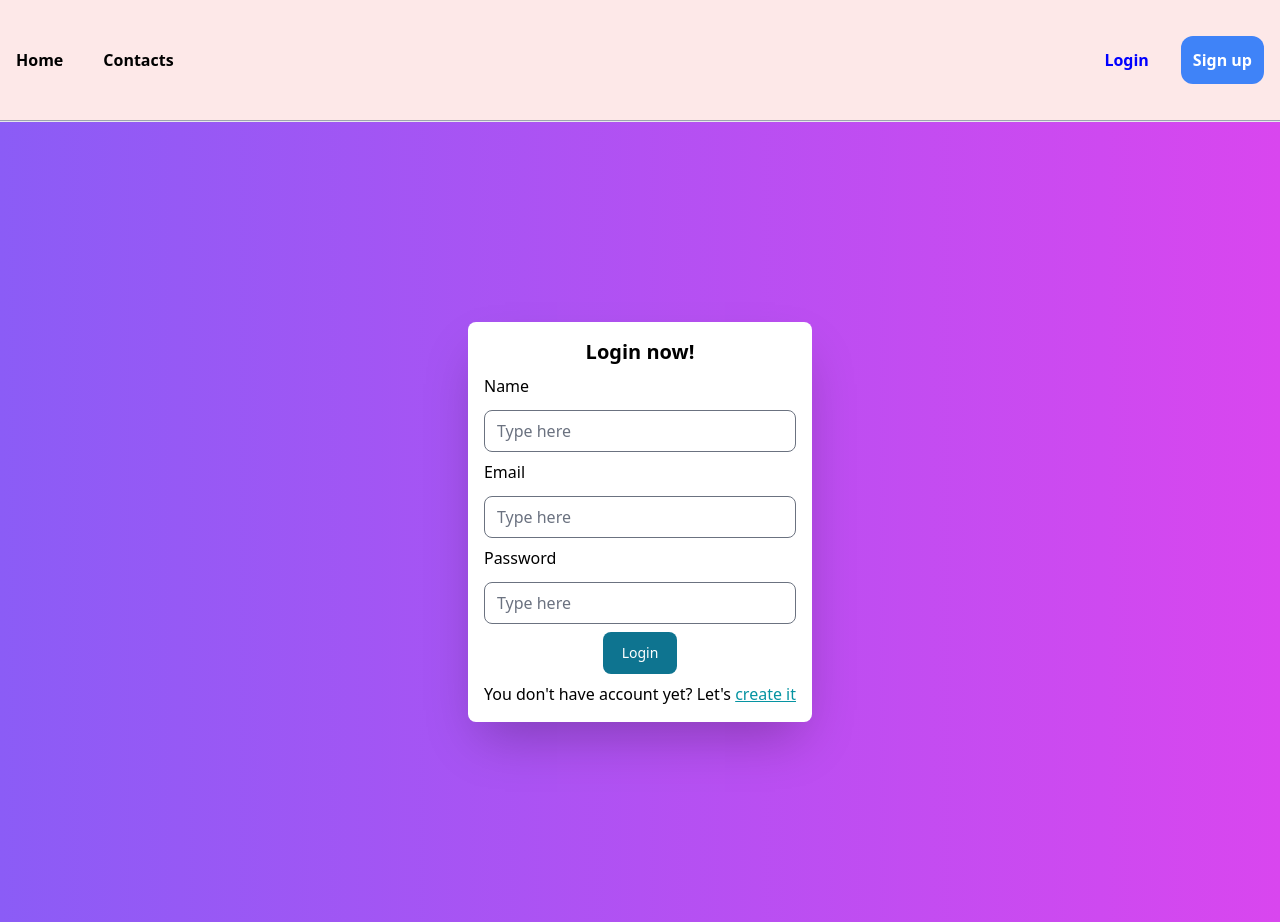
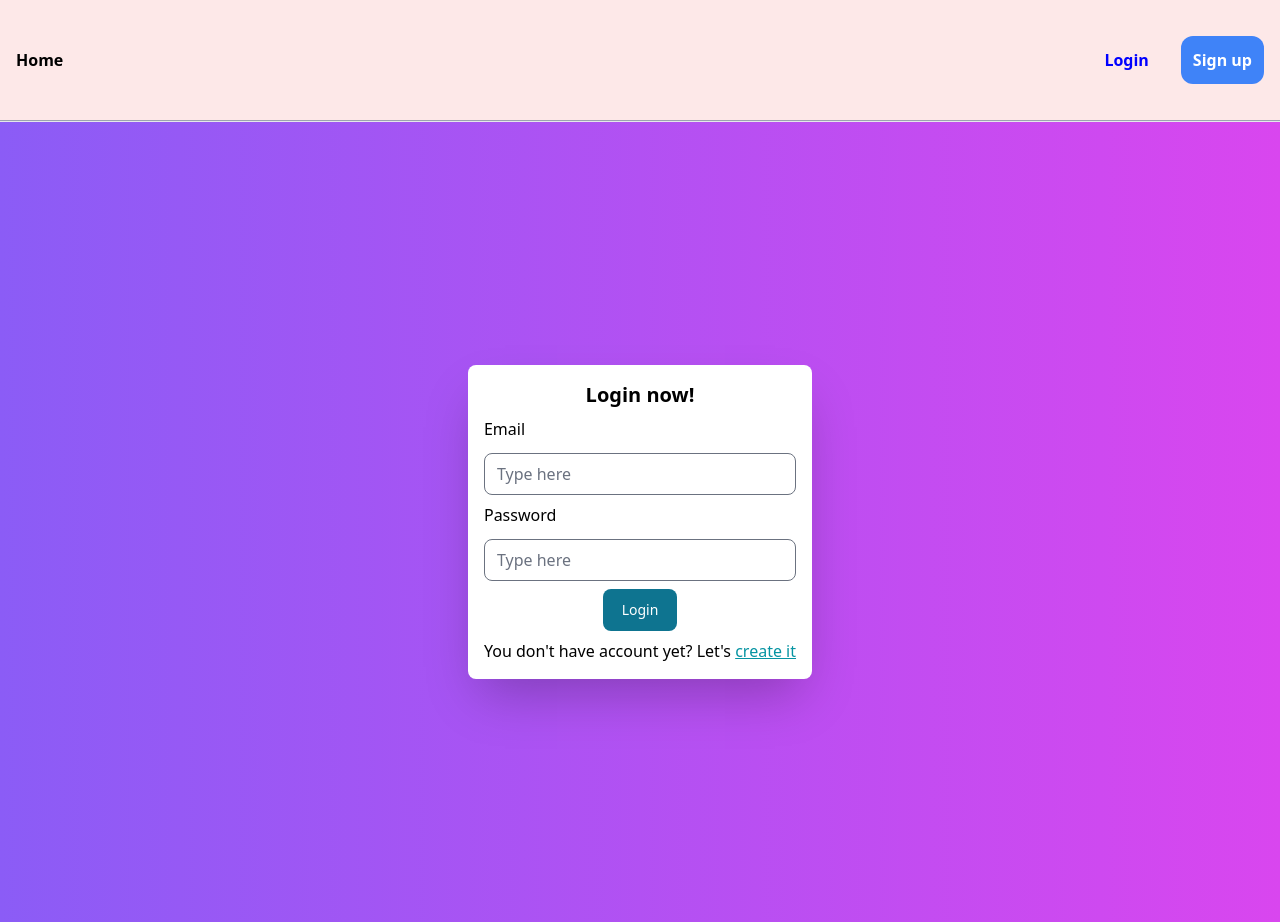
Before and after one commit to Carriedbydog/Phonebook, a React (Create React App) app: page /goit-react-hw-08-phonebook/login in a window 1280 px wide. Built offline with nearby package versions, Linux system fonts and the light colour scheme.

Commit message:
fixed mistakes

```diff
--- a/src/components/Header/Header.jsx
+++ b/src/components/Header/Header.jsx
@@ -21,11 +21,13 @@ export const Header = () => {
             Home
           </NavLink>
         </li>
-        <li>
-          <NavLink className="font-bold hover:text-blue-500" to="/contacts">
-            Contacts
-          </NavLink>
-        </li>
+        {isLogin && (
+          <li>
+            <NavLink className="font-bold hover:text-blue-500" to="/contacts">
+              Contacts
+            </NavLink>
+          </li>
+        )}
       </ul>
       <nav>
         <section className="MOBILE-MENU flex lg:hidden overflow-hidden">
--- a/src/components/PhoneBook/PhoneBook.jsx
+++ b/src/components/PhoneBook/PhoneBook.jsx
@@ -11,7 +11,7 @@ import {
 } from 'redux/phonebook/operations';
 import { useEffect } from 'react';
 
-const App = () => {
+const PhoneBook = () => {
   const dispatch = useDispatch();
   const contacts = useSelector(selectContacts);
   const filter = useSelector(selectFilter);
@@ -66,4 +66,4 @@ const App = () => {
   );
 };
 
-export default App;
+export default PhoneBook;
--- a/src/components/UserMenu/UserMenu.jsx
+++ b/src/components/UserMenu/UserMenu.jsx
@@ -4,14 +4,14 @@ import { logoutThunk } from 'redux/auth/operations';
 import { selectUser } from 'redux/auth/selectors';
 
 const UserMenu = () => {
-  const user = useSelector(selectUser);
+  const { email } = useSelector(selectUser);
   const dispatch = useDispatch();
   const handleLogout = () => {
     dispatch(logoutThunk());
   };
   return (
-    <div className="hidden lg:flex justify-center items-center gap-3">
-      {user?.name && <p className="text-2xl">{user.name} | </p>}
+    <div className="hidden lg:flex justify-center items-center gap-3 px-4">
+      <p className="text-2xl">{email} | </p>
       <button
         className="p-4 font-semibold rounded-xl text-white bg-blue-500 hover:bg-blue-700"
         onClick={handleLogout}
--- a/src/pages/Contacts/Contacts.jsx
+++ b/src/pages/Contacts/Contacts.jsx
@@ -2,22 +2,10 @@ import React from 'react';
 import PhoneBook from 'components/PhoneBook/PhoneBook';
 import { selectIsLoggedIn } from 'redux/auth/selectors';
 import { useSelector } from 'react-redux';
-import { Link } from 'react-router-dom';
 
 const Contacts = () => {
   const isLoggedIn = useSelector(selectIsLoggedIn);
-  return (
-    <div>
-      {!isLoggedIn ? (
-        <h3>
-          If you want to see PhoneBook, you have to login <Link to="/login" />
-        </h3>
-      ) : (
-        <PhoneBook />
-      )}
-      {/* {isLoggedIn && <PhoneBook />} */}
-    </div>
-  );
+  return <div>{isLoggedIn && <PhoneBook />}</div>;
 };
 
 export default Contacts;
--- a/src/pages/Login/Login.jsx
+++ b/src/pages/Login/Login.jsx
@@ -37,15 +37,6 @@ const Login = () => {
       >
         <h1 className="text-center text-xl font-bold">Login now!</h1>
         <label className="grid gap-3">
-          Name
-          <input
-            type="text"
-            placeholder="Type here"
-            className="input input-bordered w-full max-w-xs rounded-lg"
-            {...register('name')}
-          />
-        </label>
-        <label className="grid gap-3">
           Email
           <input
             type="text"
--- a/src/pages/Register/Register.jsx
+++ b/src/pages/Register/Register.jsx
@@ -31,15 +31,6 @@ const Register = () => {
       >
         <h1 className="text-center text-xl font-bold">Sign up</h1>
         <label className="grid gap-3">
-          Name
-          <input
-            type="text"
-            placeholder="Type here"
-            className="input input-bordered w-full max-w-xs rounded-lg"
-            {...register('name')}
-          />
-        </label>
-        <label className="grid gap-3">
           Email
           <input
             type="text"
```
